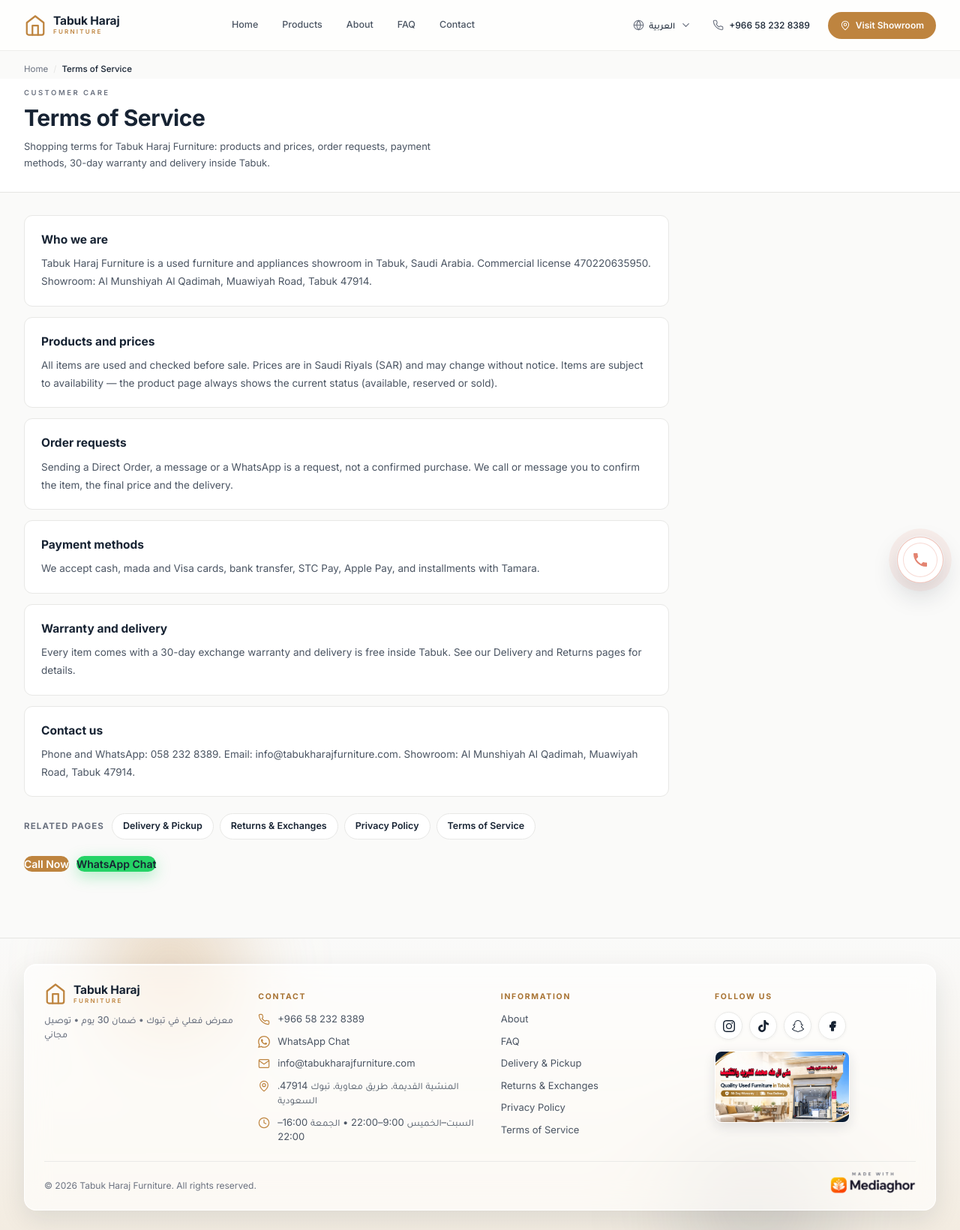
After one commit to tanmoymondal1312/TabukHarajFurniture, a Django app: page /terms/ in a window 1280 px wide. The commit adds this page. Shown: the whole page at 75% size. Run offline with Django 5.2, Linux system fonts and the light colour scheme; data comes from the database, SQL or seed files in the repository.

Commit message:
Add privacy, terms, shipping and returns pages with WebPage schema

```diff
--- a/pages/sitemaps.py
+++ b/pages/sitemaps.py
@@ -16,6 +16,10 @@ _STATIC_PAGES = [
     ("pages:about", "0.6", "monthly"),
     ("pages:faq", "0.6", "monthly"),
     ("pages:contact", "0.6", "monthly"),
+    ("pages:shipping", "0.6", "yearly"),
+    ("pages:returns", "0.6", "yearly"),
+    ("pages:privacy", "0.4", "yearly"),
+    ("pages:terms", "0.4", "yearly"),
 ]
 
 
--- a/pages/translations.py
+++ b/pages/translations.py
@@ -166,6 +166,15 @@ TRANSLATIONS = {
         "How can I order this item?": "كيف أطلب هذه القطعة؟",
         "Press the Direct Order button on this page, or contact us on WhatsApp at 0582328389 or by phone. We will confirm the item and delivery with you.":
             "اضغط زر الطلب المباشر في هذه الصفحة، أو تواصل معنا على واتساب 0582328389 أو بالهاتف. سنؤكد لك القطعة والتوصيل.",
+
+        # ---- Policy pages + footer info column ----
+        "Information": "معلومات",
+        "Customer Care": "خدمة العملاء",
+        "Related pages": "صفحات ذات صلة",
+        "Delivery & Pickup": "التوصيل والاستلام",
+        "Returns & Exchanges": "الاسترجاع والاستبدال",
+        "Privacy Policy": "سياسة الخصوصية",
+        "Terms of Service": "الشروط والأحكام",
     },
 }
 
--- a/pages/urls.py
+++ b/pages/urls.py
@@ -12,4 +12,8 @@ urlpatterns = [
     path("product/<slug:slug>/order/", views.product_order, name="product_order"),
     path("about/", views.about, name="about"),
     path("contact/", views.contact, name="contact"),
+    path("shipping/", views.policy, {"page": "shipping"}, name="shipping"),
+    path("returns/", views.policy, {"page": "returns"}, name="returns"),
+    path("privacy/", views.policy, {"page": "privacy"}, name="privacy"),
+    path("terms/", views.policy, {"page": "terms"}, name="terms"),
 ]
--- a/pages/views.py
+++ b/pages/views.py
@@ -151,6 +151,251 @@ def contact(request):
         "errors": errors,
         "form": form,
         "has_errors": bool(errors),
+    })
+
+
+# ---- Static policy pages: /shipping/ /returns/ /privacy/ /terms/ ----
+# Content lives here (not in translations.py) because these are long
+# page bodies, not small UI labels. Facts come from the FAQ page, so
+# every promise on the site stays the same.
+
+_POLICIES = {
+    "shipping": {
+        "seo": {
+            "ar_title": "التوصيل والاستلام | حراج تبوك للأثاث المستعمل",
+            "en_title": "Delivery & Pickup | Tabuk Haraj Furniture",
+            "ar_desc": (
+                "توصيل مجاني لجميع أحياء تبوك عادةً في نفس اليوم أو اليوم التالي، "
+                "واستلام من المعرض في المنشية القديمة، طريق معاوية. لا يوجد توصيل خارج تبوك."
+            ),
+            "en_desc": (
+                "Free delivery across all Tabuk districts, usually the same day or the "
+                "next day. Pick up from our showroom in Al Munshiyah Al Qadimah. No "
+                "delivery outside Tabuk city."
+            ),
+        },
+        "ar": {
+            "title": "التوصيل والاستلام",
+            "sections": [
+                ("التوصيل مجاني داخل تبوك",
+                 "التوصيل مجاني لجميع أحياء تبوك: النخيل، الحصاة، المروج، الشروق، الخالدية، "
+                 "العزيزية، البوادي، الروضة، المنشية القديمة وغيرها. معظم الطلبات تصل في نفس "
+                 "اليوم أو اليوم التالي حسب الوقت."),
+                ("التوصيل داخل مدينة تبوك فقط",
+                 "نوصل ونستلم داخل مدينة تبوك فقط. إذا كنت خارج تبوك، يمكنك الاستلام من "
+                 "المعرض مباشرة."),
+                ("الاستلام من المعرض",
+                 "معرضنا في المنشية القديمة، طريق معاوية، تبوك 47914، السعودية. ساعات العمل: "
+                 "السبت–الخميس 9:00 صباحاً حتى 10:00 مساءً، والجمعة من 4:00 مساءً حتى 10:00 مساءً."),
+                ("ساعدنا في التوصيل السريع",
+                 "عند الطلب، اكتب الحي والشارع والدور بوضوح. إذا كان لديك وقت مفضل، أخبرنا على "
+                 "واتساب 058 232 8389."),
+            ],
+        },
+        "en": {
+            "title": "Delivery & Pickup",
+            "sections": [
+                ("Free delivery in Tabuk",
+                 "Delivery is free to all districts of Tabuk: Al Nakheel, Al Hasah, Al Muruj, "
+                 "Al Shuruq, Al Khalidiyah, Al Aziziyah, Al Bawadi, Al Rawdah, Al Munshiyah Al "
+                 "Qadimah and more. Most orders arrive the same day or the next day."),
+                ("Inside Tabuk city only",
+                 "We deliver and pick up inside Tabuk city only. If you are outside Tabuk, you "
+                 "are welcome to pick up your item from the showroom."),
+                ("Pick up from the showroom",
+                 "Our showroom is in Al Munshiyah Al Qadimah, Muawiyah Road, Tabuk 47914, Saudi "
+                 "Arabia. Open Saturday to Thursday 9:00-22:00 and Friday 16:00-22:00."),
+                ("Help us deliver faster",
+                 "When you place an order, write your district, street and floor clearly. If you "
+                 "have a preferred time, tell us on WhatsApp 058 232 8389."),
+            ],
+        },
+    },
+    "returns": {
+        "seo": {
+            "ar_title": "الاسترجاع والاستبدال | حراج تبوك للأثاث المستعمل",
+            "en_title": "Returns & Exchanges | Tabuk Haraj Furniture",
+            "ar_desc": (
+                "ضمان استبدال 30 يوم على كل قطعة بدون استرداد نقدي — كيف تطلب الاستبدال "
+                "وما الذي يغطيه الضمان في حراج تبوك للأثاث."
+            ),
+            "en_desc": (
+                "30-day exchange warranty on every item, no cash refund. How to request an "
+                "exchange and what the warranty covers at Tabuk Haraj Furniture."
+            ),
+        },
+        "ar": {
+            "title": "الاسترجاع والاستبدال",
+            "sections": [
+                ("ضمان استبدال 30 يوم",
+                 "كل قطعة تباع بضمان استبدال 30 يوماً. الضمان استبدال فقط ولا يوجد استرداد نقدي."),
+                ("كيف تطلب الاستبدال",
+                 "إذا ظهرت مشكلة في القطعة خلال 30 يوماً، اتصل بنا أو راسلنا على واتساب "
+                 "058 232 8389. بعد التأكيد، تحضر القطعة إلى المعرض أو نأتي نحن لاستلامها "
+                 "للإصلاح أو الاستبدال."),
+                ("ما الذي يغطيه الضمان",
+                 "الضمان يغطي الأعطال في القطعة أثناء استخدامك لها. لا يغطي الضمان الكسر أو "
+                 "الضرر الناتج عن سوء الاستخدام."),
+                ("جرّب قبل ما تشتري",
+                 "يمكنك تجربة القطع في المعرض قبل الشراء — المكيفات (تبريد وتسخين) والثلاجات "
+                 "(تبريد وتجميد). التجربة قبل الشراء تمنع أغلب حالات الاستبدال."),
+            ],
+        },
+        "en": {
+            "title": "Returns & Exchanges",
+            "sections": [
+                ("30-day exchange warranty",
+                 "Every item comes with a 30-day exchange warranty. The warranty is exchange "
+                 "only — there is no cash refund."),
+                ("How to request an exchange",
+                 "If a problem appears within 30 days, call us or write to us on WhatsApp "
+                 "058 232 8389. After we confirm, bring the item to the showroom, or we pick "
+                 "it up from you for repair or exchange."),
+                ("What the warranty covers",
+                 "The warranty covers faults in the item while it is in your use. It does not "
+                 "cover breakage or damage caused by misuse."),
+                ("Test before you buy",
+                 "You can test items at the showroom before buying — ACs (cooling and heating) "
+                 "and fridges (cooling and freezing). Testing before buying prevents most "
+                 "returns."),
+            ],
+        },
+    },
+    "privacy": {
+        "seo": {
+            "ar_title": "سياسة الخصوصية | حراج تبوك للأثاث المستعمل",
+            "en_title": "Privacy Policy | Tabuk Haraj Furniture",
+            "ar_desc": (
+                "نجمع فقط ما تكتبه في نماذجنا: الاسم والجوال والعنوان والرسالة — ولا نبيع "
+                "بياناتك لأحد. تعرف على حقوقك في هذه الصفحة."
+            ),
+            "en_desc": (
+                "We only collect what you type in our forms: name, phone, address and "
+                "message — and we never sell your data. Learn about your rights here."
+            ),
+        },
+        "ar": {
+            "title": "سياسة الخصوصية",
+            "sections": [
+                ("ما الذي نجمعه",
+                 "فقط ما تكتبه في نماذجنا: اسمك ورقم جوالك وعنوان التوصيل ورسالتك. كما نحفظ "
+                 "ملف تعريف صغير (cookie) يتذكر لغتك المختارة (العربية أو الإنجليزية)."),
+                ("كيف نستخدمه",
+                 "نستخدم بياناتك للرد عليك فقط، وتأكيد طلبك، وتوصيله إليك."),
+                ("لا نبيع بياناتك أبداً",
+                 "لا نبيع بياناتك الشخصية ولا نؤجرها ولا نشاركها مع المعلنين أو شركات أخرى."),
+                ("مدة الاحتفاظ",
+                 "تبقى الرسائل في نظامنا لكي نخدمك. يمكنك طلب حذفها في أي وقت."),
+                ("خياراتك",
+                 "يمكنك معرفة بياناتنا لديك، أو طلب تصحيحها، أو طلب حذفها: "
+                 "info@tabukharajfurniture.com أو اتصل على 058 232 8389."),
+                ("تحديث هذه الصفحة",
+                 "عند تغيير هذه السياسة نحدّث هذه الصفحة. آخر تحديث: أكتوبر 2026."),
+            ],
+        },
+        "en": {
+            "title": "Privacy Policy",
+            "sections": [
+                ("What we collect",
+                 "Only what you type into our forms: your name, phone number, delivery address "
+                 "and message. We also store one small cookie that remembers your language "
+                 "choice (Arabic or English)."),
+                ("How we use it",
+                 "We use your details only to answer you, confirm your order and deliver to you."),
+                ("We never sell your data",
+                 "We do not sell, rent or share your personal data with advertisers or other "
+                 "companies."),
+                ("How long we keep it",
+                 "Messages stay in our system while we need them to serve you. You can ask us "
+                 "to delete them at any time."),
+                ("Your choices",
+                 "You can ask what data we hold, ask for a correction, or ask us to delete it: "
+                 "info@tabukharajfurniture.com or call 058 232 8389."),
+                ("Changes to this page",
+                 "If this policy changes, we update this page. Last updated: October 2026."),
+            ],
+        },
+    },
+    "terms": {
+        "seo": {
+            "ar_title": "الشروط والأحكام | حراج تبوك للأثاث المستعمل",
+            "en_title": "Terms of Service | Tabuk Haraj Furniture",
+            "ar_desc": (
+                "شروط الشراء من حراج تبوك للأثاث: المنتجات والأسعار، طلبات الشراء، طرق الدفع، "
+                "الضمان 30 يوم، والتوصيل داخل تبوك."
+            ),
+            "en_desc": (
+                "Shopping terms for Tabuk Haraj Furniture: products and prices, order requests, "
+                "payment methods, 30-day warranty and delivery inside Tabuk."
+            ),
+        },
+        "ar": {
+            "title": "الشروط والأحكام",
+            "sections": [
+                ("من نحن",
+                 "حراج تبوك للأثاث معرض لأثاث وأجهزة مستعملة في تبوك، السعودية. رقم الرخصة "
+                 "التجارية 470220635950. المعرض: المنشية القديمة، طريق معاوية، تبوك 47914."),
+                ("المنتجات والأسعار",
+                 "جميع القطع مستعملة وتُفحص قبل البيع. الأسعار بالريال السعودي وقد تتغير دون "
+                 "إشعار. القطع متوفرة حسب المخزون — صفحة المنتج تعرض حالة القطع الحالية "
+                 "(متوفر، محجوز، أو مباع)."),
+                ("طلبات الشراء",
+                 "إرسال طلب مباشر أو رسالة أو واتساب يعتبر طلباً وليس عملية شراء مؤكدة. نتصل "
+                 "بك أو نراسلك لتأكيد القطعة والسعر النهائي والتوصيل."),
+                ("طرق الدفع",
+                 "نقبل النقد، مدى وفيزا، التحويل البنكي، STC Pay، Apple Pay، والتقسيط عبر تمارا."),
+                ("الضمان والتوصيل",
+                 "كل قطعة بضمان استبدال 30 يوماً والتوصيل مجاني داخل تبوك. راجع صفحتي التوصيل "
+                 "والاسترجاع للتفاصيل."),
+                ("تواصل معنا",
+                 "الهاتف والواتساب: 058 232 8389. البريد الإلكتروني: "
+                 "info@tabukharajfurniture.com. المعرض: المنشية القديمة، طريق معاوية، تبوك 47914."),
+            ],
+        },
+        "en": {
+            "title": "Terms of Service",
+            "sections": [
+                ("Who we are",
+                 "Tabuk Haraj Furniture is a used furniture and appliances showroom in Tabuk, "
+                 "Saudi Arabia. Commercial license 470220635950. Showroom: Al Munshiyah Al "
+                 "Qadimah, Muawiyah Road, Tabuk 47914."),
+                ("Products and prices",
+                 "All items are used and checked before sale. Prices are in Saudi Riyals (SAR) "
+                 "and may change without notice. Items are subject to availability — the product "
+                 "page always shows the current status (available, reserved or sold)."),
+                ("Order requests",
+                 "Sending a Direct Order, a message or a WhatsApp is a request, not a confirmed "
+                 "purchase. We call or message you to confirm the item, the final price and the "
+                 "delivery."),
+                ("Payment methods",
+                 "We accept cash, mada and Visa cards, bank transfer, STC Pay, Apple Pay, and "
+                 "installments with Tamara."),
+                ("Warranty and delivery",
+                 "Every item comes with a 30-day exchange warranty and delivery is free inside "
+                 "Tabuk. See our Delivery and Returns pages for details."),
+                ("Contact us",
+                 "Phone and WhatsApp: 058 232 8389. Email: info@tabukharajfurniture.com. "
+                 "Showroom: Al Munshiyah Al Qadimah, Muawiyah Road, Tabuk 47914."),
+            ],
+        },
+    },
+}
+
+_POLICY_SCHEMA_TYPE = {"privacy": "PrivacyPolicy", "terms": "TermsOfService"}
+
+
+def policy(request, page):
+    """Render one of the four static policy pages (shipping, returns,
+    privacy, terms) with its own title, body and WebPage schema."""
+    data = _POLICIES[page]
+    _set_seo(request, **data["seo"])
+    body = data["en"] if _is_en() else data["ar"]
+    page_url = CANONICAL + reverse(f"pages:{page}")
+    return render(request, "pages/policy.html", {
+        "policy_title": body["title"],
+        "policy_sections": [{"h": h, "p": p} for h, p in body["sections"]],
+        "policy_url": page_url,
+        "policy_schema_type": _POLICY_SCHEMA_TYPE.get(page, "WebPage"),
     })
 
 
--- a/static/css/main.css
+++ b/static/css/main.css
@@ -2081,7 +2081,7 @@ body.no-scroll {
 
 .sf-top {
   display: grid;
-  grid-template-columns: 1fr 1.15fr 1.05fr;
+  grid-template-columns: 1fr 1.15fr 1fr 1.05fr;
   gap: 30px;
   align-items: start;
   padding-bottom: 22px;
@@ -4389,3 +4389,88 @@ html[dir="rtl"] .category-card__arrow svg,
 html[dir="rtl"] .carousel-btn svg {
   transform: scaleX(-1);
 }
+
+/* ===== Policy pages (/shipping/ /returns/ /privacy/ /terms/) ===== */
+.btn--wa {
+  background: #25D366;
+  color: var(--ink);
+  border-radius: var(--radius-cta);
+}
+
+.btn--wa:hover {
+  background: #1EBE60;
+}
+
+.policy {
+  display: flex;
+  flex-direction: column;
+  gap: 14px;
+  max-width: 860px;
+}
+
+.policy__card {
+  background: var(--card);
+  border: 1px solid var(--border);
+  border-radius: var(--radius-card);
+  padding: 20px 22px;
+}
+
+.policy__h {
+  font-size: 15.5px;
+  font-weight: 700;
+  color: var(--ink);
+  margin-bottom: 8px;
+}
+
+.policy__p {
+  font-size: 13.5px;
+  line-height: 1.8;
+  color: var(--text);
+  margin: 0;
+}
+
+.policy__related {
+  display: flex;
+  align-items: center;
+  flex-wrap: wrap;
+  gap: 10px;
+  margin-top: 22px;
+  max-width: 860px;
+}
+
+.policy__related-label {
+  font-size: 11.5px;
+  font-weight: 700;
+  letter-spacing: 0.1em;
+  text-transform: uppercase;
+  color: var(--muted);
+}
+
+.policy__related-links {
+  display: flex;
+  flex-wrap: wrap;
+  gap: 8px;
+}
+
+.policy__related-links a {
+  font-size: 12.5px;
+  font-weight: 600;
+  color: var(--ink);
+  background: var(--card);
+  border: 1px solid var(--border);
+  border-radius: 999px;
+  padding: 7px 14px;
+  transition: color 0.15s ease, border-color 0.15s ease;
+}
+
+.policy__related-links a:hover {
+  color: var(--gold-dark);
+  border-color: var(--gold);
+}
+
+.policy__cta {
+  display: flex;
+  flex-wrap: wrap;
+  gap: 10px;
+  margin-top: 22px;
+}
--- /dev/null
+++ b/templates/pages/policy.html
@@ -0,0 +1,92 @@
+{% extends "base.html" %}
+{% load static site_lang %}
+
+{% block content %}
+<!-- BreadcrumbList + WebPage Structured Data -->
+<script type="application/ld+json">
+{
+  "@context": "https://schema.org",
+  "@graph": [
+    {
+      "@type": "BreadcrumbList",
+      "itemListElement": [
+        {
+          "@type": "ListItem",
+          "position": 1,
+          "name": "{% t "Home" %}",
+          "item": "https://tabukharajfurniture.com/"
+        },
+        {
+          "@type": "ListItem",
+          "position": 2,
+          "name": "{{ policy_title|escapejs }}",
+          "item": "{{ policy_url }}"
+        }
+      ]
+    },
+    {
+      "@type": "{{ policy_schema_type }}",
+      "@id": "{{ policy_url }}#webpage",
+      "name": "{{ policy_title|escapejs }}",
+      "description": "{{ page_description|escapejs }}",
+      "url": "{{ policy_url }}",
+      "inLanguage": ["ar", "en"],
+      "isPartOf": {
+        "@id": "https://tabukharajfurniture.com/#website"
+      },
+      "about": {
+        "@id": "https://tabukharajfurniture.com/#localbusiness"
+      },
+      "primaryImageOfPage": {
+        "@type": "ImageObject",
+        "url": "https://tabukharajfurniture.com/static/images/og-cover.jpg"
+      }
+    }
+  ]
+}
+</script>
+
+<div class="container">
+  <nav class="crumb" aria-label="Breadcrumb">
+    <a href="{% url 'pages:home' %}">{% t "Home" %}</a>
+    <span class="crumb__sep" aria-hidden="true">/</span>
+    <span class="crumb__current">{{ policy_title }}</span>
+  </nav>
+</div>
+
+<section class="pp-hero">
+  <div class="container pp-hero__inner">
+    <p class="section-eyebrow">{% t "Customer Care" %}</p>
+    <h1 class="pp-hero__title">{{ policy_title }}</h1>
+    <p class="pp-hero__sub" dir="auto">{{ page_description }}</p>
+  </div>
+</section>
+
+<section class="section">
+  <div class="container">
+    <div class="policy">
+      {% for s in policy_sections %}
+      <article class="policy__card">
+        <h2 class="policy__h">{{ s.h }}</h2>
+        <p class="policy__p" dir="auto">{{ s.p }}</p>
+      </article>
+      {% endfor %}
+    </div>
+
+    <div class="policy__related">
+      <span class="policy__related-label">{% t "Related pages" %}</span>
+      <nav class="policy__related-links" aria-label="{% t "Related pages" %}">
+        <a href="{% url 'pages:shipping' %}">{% t "Delivery & Pickup" %}</a>
+        <a href="{% url 'pages:returns' %}">{% t "Returns & Exchanges" %}</a>
+        <a href="{% url 'pages:privacy' %}">{% t "Privacy Policy" %}</a>
+        <a href="{% url 'pages:terms' %}">{% t "Terms of Service" %}</a>
+      </nav>
+    </div>
+
+    <div class="policy__cta">
+      <a href="tel:+966582328389" class="btn btn--gold">{% t "Call Now" %}</a>
+      <a href="https://wa.me/966582328389" target="_blank" rel="noopener noreferrer" class="btn btn--wa">{% t "WhatsApp Chat" %}</a>
+    </div>
+  </div>
+</section>
+{% endblock %}
--- a/templates/partials/footer.html
+++ b/templates/partials/footer.html
@@ -53,6 +53,18 @@
           </ul>
         </div>
 
+        <div class="sf-col">
+          <h3 class="sf-head">{% t "Information" %}</h3>
+          <ul class="sf-list sf-list--links">
+            <li><a href="{% url 'pages:about' %}">{% t "About" %}</a></li>
+            <li><a href="{% url 'pages:faq' %}">{% t "FAQ" %}</a></li>
+            <li><a href="{% url 'pages:shipping' %}">{% t "Delivery & Pickup" %}</a></li>
+            <li><a href="{% url 'pages:returns' %}">{% t "Returns & Exchanges" %}</a></li>
+            <li><a href="{% url 'pages:privacy' %}">{% t "Privacy Policy" %}</a></li>
+            <li><a href="{% url 'pages:terms' %}">{% t "Terms of Service" %}</a></li>
+          </ul>
+        </div>
+
         <div class="sf-col sf-col--follow">
           <h3 class="sf-head">{% t "Follow Us" %}</h3>
           <div class="sf-socials">
```
